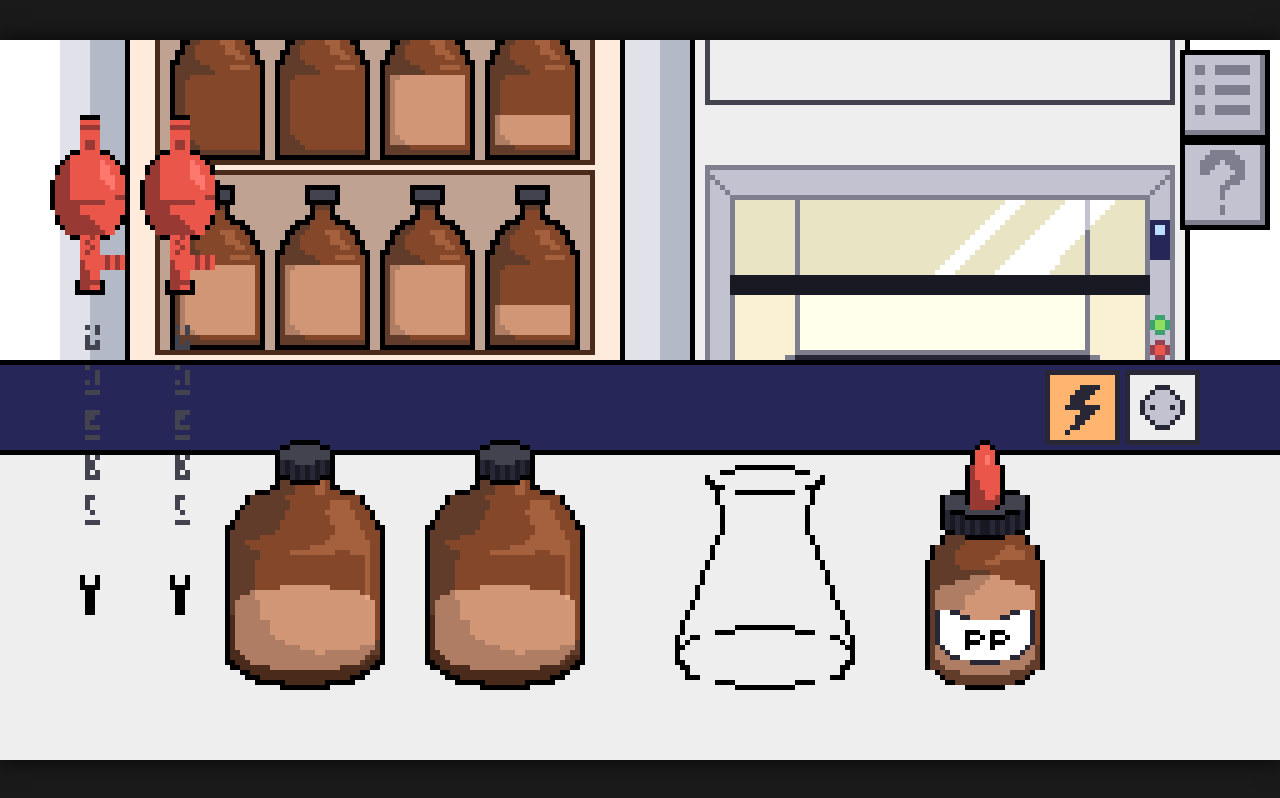
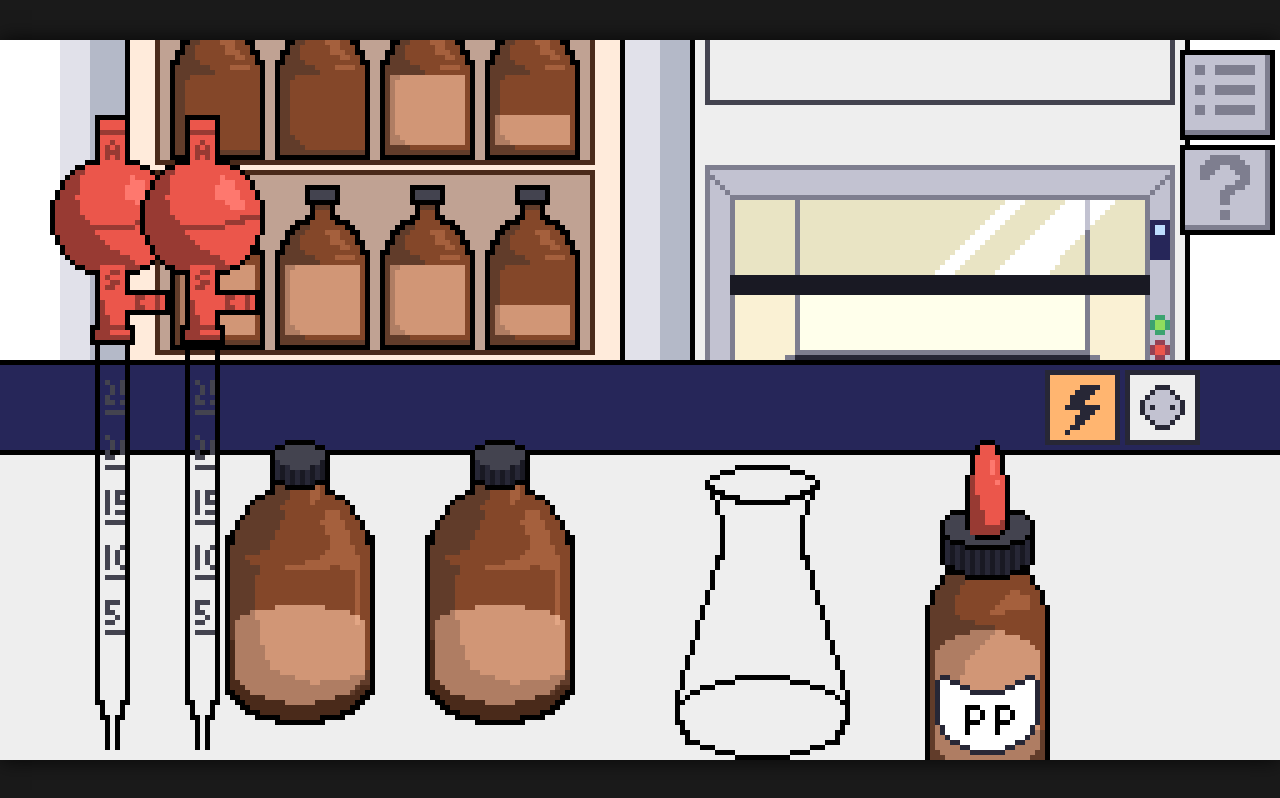
Before and after one commit to dannyslubis/simulasirab, a plain HTML site: page index.html in a window 1280 px wide. Drawn offline with Linux system fonts and the light colour scheme.

Commit message:
Update index.html

```diff
--- a/index.html
+++ b/index.html
@@ -23,7 +23,7 @@
         }
         canvas {
             width: 100%; height: 100%; display: block;
-            object-fit: contain; image-rendering: pixelated; /* CSS Pixelated */
+            object-fit: contain; image-rendering: pixelated;
             touch-action: none;
         }
 
@@ -53,6 +53,7 @@
         #loading-text {
             position: absolute; color: white; font-size: 1.5rem;
             top: 50%; left: 50%; transform: translate(-50%, -50%);
+            text-align: center;
         }
     </style>
 </head>
@@ -106,32 +107,33 @@
                     loadingText.style.display = 'none'; draw();
                 }
             };
+            images[key].onerror = () => {
+                alert(`🚨 ERROR: File "${sources[key]}" tidak ditemukan di GitHub!`);
+            };
         }
 
         let bottles, pipettes, flask, indicator, uiBtn;
 
+        // FUNGSI INIT SEKARANG BEBAS DARI ANGKA 'W' DAN 'H'
+        // Gambar akan otomatis mengikuti ukuran asli file PNG kamu.
         function initGame() {
-            // TUGAS KAMU: Sesuaikan nilai w (lebar) dan h (tinggi) di bawah ini
-            // agar sesuai dengan bentuk asli dari gambar yang kamu crop!
             bottles = [
-                { id: 'A', x: 45, y: 80, w: 32, h: 50, state: 'closed', capacity: 5 },
-                { id: 'B', x: 85, y: 80, w: 32, h: 50, state: 'closed', capacity: 5 }
+                { id: 'A', x: 45, y: 80, state: 'closed', capacity: 5 },
+                { id: 'B', x: 85, y: 80, state: 'closed', capacity: 5 }
             ];
 
-            flask = { x: 135, y: 85, w: 36, h: 45, a: 0, b: 0, hasIndicator: false };
+            flask = { x: 135, y: 85, a: 0, b: 0, hasIndicator: false };
 
             indicator = {
-                x: 185, y: 80, w: 24, h: 50,
-                cap_x: 185, cap_y: 80, cap_w: 24, cap_h: 24,
-                isDetached: false, location: 'base'
+                x: 185, y: 80, cap_x: 185, cap_y: 80, isDetached: false, location: 'base'
             };
 
             pipettes = [
-                { id: 1, x: 10, y: 15, base_x: 10, base_y: 15, w: 16, h: 100, capacity: 0, tag: 'netral', location: 'rack' },
-                { id: 2, x: 28, y: 15, base_x: 28, base_y: 15, w: 16, h: 100, capacity: 0, tag: 'netral', location: 'rack' }
+                { id: 1, x: 10, y: 15, base_x: 10, base_y: 15, capacity: 0, tag: 'netral', location: 'rack' },
+                { id: 2, x: 28, y: 15, base_x: 28, base_y: 15, capacity: 0, tag: 'netral', location: 'rack' }
             ];
 
-            uiBtn = { x: 236, y: 2, w: 18, h: 18 };
+            uiBtn = { x: 236, y: 2 };
         }
 
         initGame();
@@ -140,41 +142,67 @@
         let dragOffsetX = 0, dragOffsetY = 0;
 
         function draw() {
-            // KUNCI UTAMA: Mematikan smoothing kanvas internal agar piksel tetap tajam
+            // ANTI-BLUR DIAKTIFKAN
             ctx.imageSmoothingEnabled = false;
 
             ctx.clearRect(0, 0, canvas.width, canvas.height);
 
-            // Background
-            ctx.drawImage(images.bg, 0, 0, canvas.width, canvas.height);
+            // Gambar Background (Otomatis penuhi 256x144)
+            if(images.bg.complete) ctx.drawImage(images.bg, 0, 0, canvas.width, canvas.height);
 
-            // 1. Gambar Botol (Menggunakan Math.round agar koordinat bernilai bulat utuh)
+            // 1. Gambar Botol (Otomatis baca dimensi asli gambar)
             bottles.forEach(b => {
                 let img = images.b_closed;
                 if (b.state === 'open') img = b.capacity > 0 ? images.b_open : images.b_empty;
-                ctx.drawImage(img, Math.round(b.x), Math.round(b.y), Math.round(b.w), Math.round(b.h));
+
+                if(img.complete && img.naturalHeight !== 0) {
+                    b.w = img.width; b.h = img.height; // Set Hitbox otomatis
+                    ctx.drawImage(img, Math.round(b.x), Math.round(b.y));
+                }
             });
 
             // 2. Gambar Labu
-            ctx.drawImage(getFlaskSprite(), Math.round(flask.x), Math.round(flask.y), Math.round(flask.w), Math.round(flask.h));
+            let fImg = getFlaskSprite();
+            if(fImg.complete && fImg.naturalHeight !== 0) {
+                flask.w = fImg.width; flask.h = fImg.height; // Set Hitbox otomatis
+                ctx.drawImage(fImg, Math.round(flask.x), Math.round(flask.y));
+            }
 
-            // 3. Gambar Indikator PP
+            // 3. Gambar Indikator
             if (indicator.isDetached) {
-                let botH = indicator.h * 0.6;
-                ctx.drawImage(images.ppb, Math.round(indicator.x), Math.round(indicator.y + (indicator.h - botH)), Math.round(indicator.w), Math.round(botH));
-                ctx.drawImage(images.ppp, Math.round(indicator.cap_x), Math.round(indicator.cap_y), Math.round(indicator.cap_w), Math.round(indicator.cap_h));
+                if(images.ppb.complete && images.ppp.complete) {
+                    indicator.w = images.ppb.width; indicator.h = images.ppb.height;
+                    indicator.cap_w = images.ppp.width; indicator.cap_h = images.ppp.height;
+
+                    // Supaya botol bawah tetap menempel di meja
+                    let yOffset = images.pppb.height - images.ppb.height;
+                    ctx.drawImage(images.ppb, Math.round(indicator.x), Math.round(indicator.y + yOffset));
+                    ctx.drawImage(images.ppp, Math.round(indicator.cap_x), Math.round(indicator.cap_y));
+                }
             } else {
-                ctx.drawImage(images.pppb, Math.round(indicator.x), Math.round(indicator.y), Math.round(indicator.w), Math.round(indicator.h));
+                if(images.pppb.complete) {
+                    indicator.w = images.pppb.width; indicator.h = images.pppb.height;
+                    indicator.cap_w = images.pppb.width; indicator.cap_h = Math.round(images.pppb.height / 2); // Setengah atas untuk tutup
+                    indicator.cap_x = indicator.x; indicator.cap_y = indicator.y;
+
+                    ctx.drawImage(images.pppb, Math.round(indicator.x), Math.round(indicator.y));
+                }
             }
 
             // 4. Gambar Pipet
             pipettes.forEach(p => {
                 let pImg = images['p' + p.capacity];
-                ctx.drawImage(pImg, Math.round(p.x), Math.round(p.y), Math.round(p.w), Math.round(p.h));
+                if(pImg.complete && pImg.naturalHeight !== 0) {
+                    p.w = pImg.width; p.h = pImg.height; // Set Hitbox otomatis
+                    ctx.drawImage(pImg, Math.round(p.x), Math.round(p.y));
+                }
             });
 
-            // 5. Gambar UI
-            ctx.drawImage(images.ui, Math.round(uiBtn.x), Math.round(uiBtn.y), Math.round(uiBtn.w), Math.round(uiBtn.h * 2));
+            // 5. Gambar UI Menu
+            if(images.ui.complete && images.ui.naturalHeight !== 0) {
+                uiBtn.w = images.ui.width; uiBtn.h = Math.round(images.ui.height / 2);
+                ctx.drawImage(images.ui, Math.round(uiBtn.x), Math.round(uiBtn.y));
+            }
 
             requestAnimationFrame(draw);
         }
@@ -208,6 +236,7 @@
         }
 
         function isHit(mx, my, ox, oy, ow, oh) {
+            if(!ow || !oh) return false;
             return mx >= ox && mx <= ox + ow && my >= oy && my <= oy + oh;
         }
 
```
